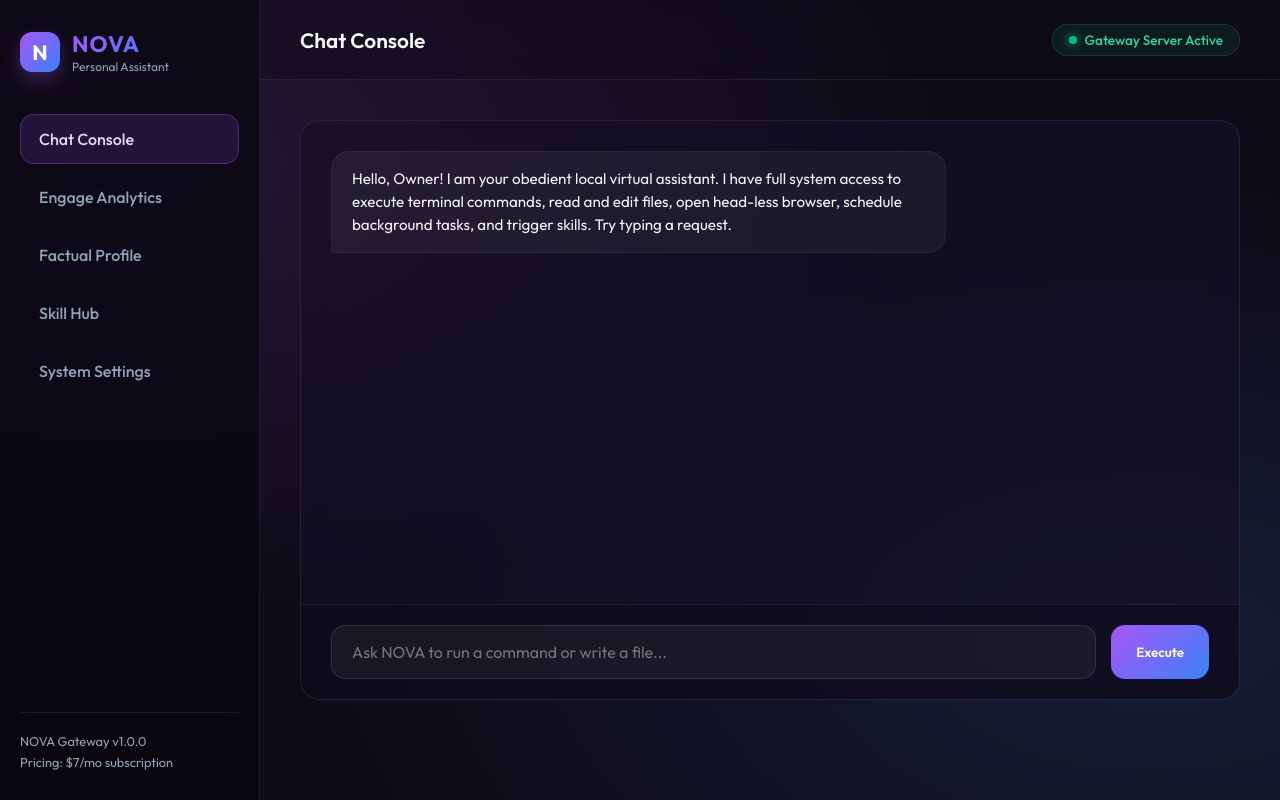
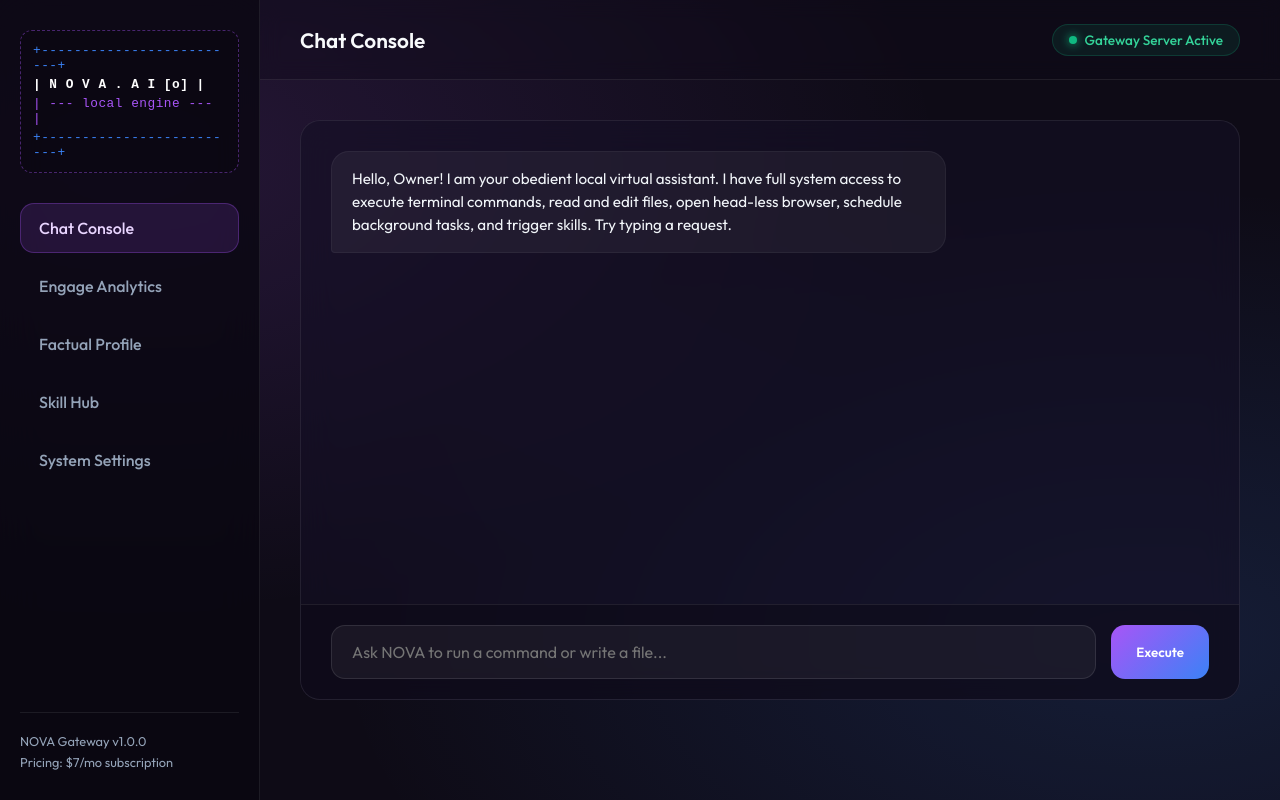
Before and after one commit to MithunVimalan/NOVA.ai, a website: page packages/gateway/public/index.html in a window 1280 px wide. Drawn offline with Linux system fonts and the light colour scheme.

Commit message:
Replace dashboard sidebar logo badge with custom dash-drawn vector logo

```diff
--- a/packages/gateway/public/index.html
+++ b/packages/gateway/public/index.html
@@ -448,12 +448,11 @@
 
   <!-- Sidebar Navigation -->
   <div class="sidebar">
-    <div class="logo-container">
-      <div class="logo-badge">N</div>
-      <div class="logo-text">
-        <h1>NOVA</h1>
-        <p>Personal Assistant</p>
-      </div>
+    <div class="logo-container" style="display: flex; flex-direction: column; align-items: flex-start; gap: 4px; font-family: 'Courier New', Courier, monospace; font-size: 0.8rem; color: #a855f7; border: 1px dashed rgba(168, 85, 247, 0.4); padding: 12px; border-radius: 12px; width: 100%; background: rgba(10, 8, 18, 0.6); margin-bottom: 30px; letter-spacing: 0.5px;">
+      <div style="color: #3b82f6;">+-------------------------+</div>
+      <div style="font-weight: bold; color: #fff;">|   N O V A . A I  [o]    |</div>
+      <div style="color: #a855f7;">|   --- local engine ---  |</div>
+      <div style="color: #3b82f6;">+-------------------------+</div>
     </div>
 
     <ul class="nav-links">
```
